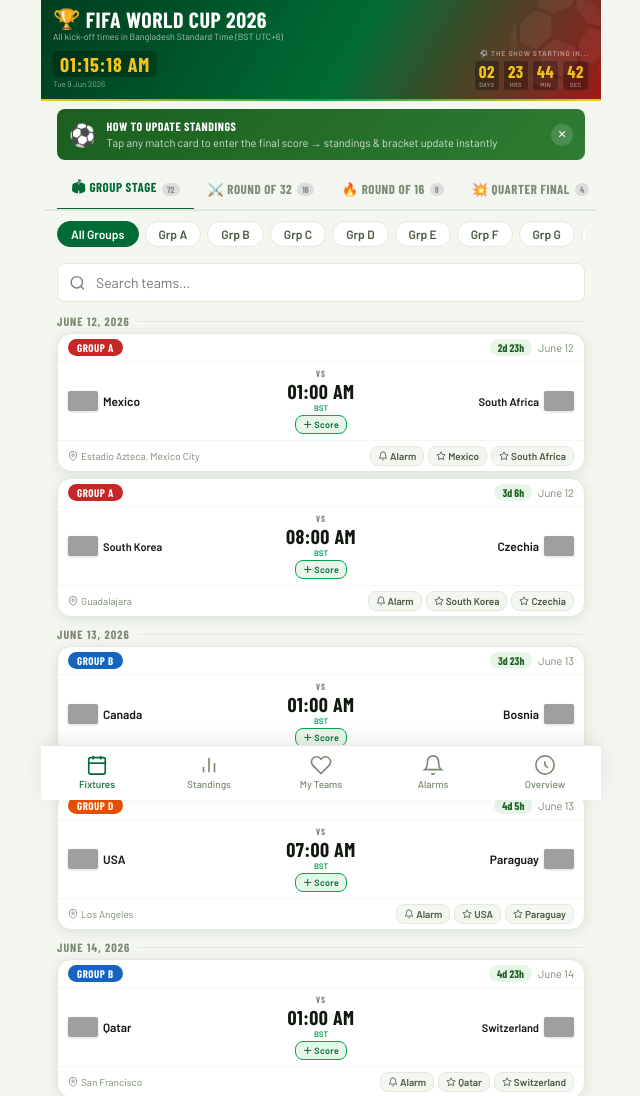
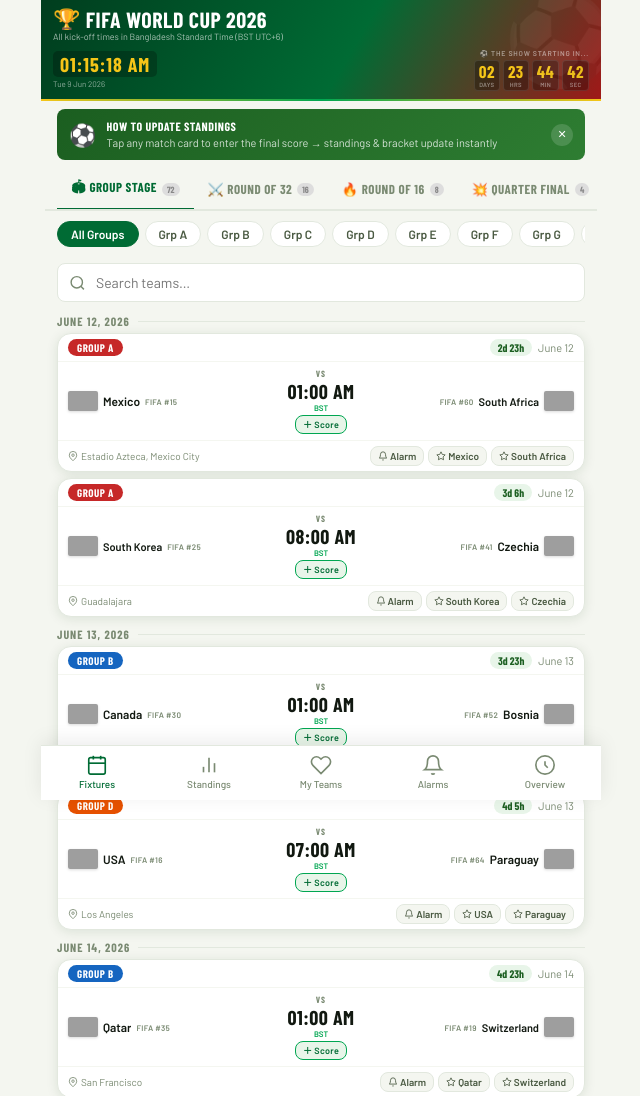
Before and after one commit to Lotuspro57/FIFA-WC26-Fixture, a plain HTML site: page index.html in a window 1280 px wide. Shown: the top 1096 px of the page, without its empty margins (319-959 px from the left). Drawn offline with nearby package versions, Linux system fonts and the light colour scheme; grey boxes are pictures that could not be loaded; a web font is replaced by a local one.

Commit message:
Add files via upload

```diff
--- a/index.html
+++ b/index.html
@@ -1040,6 +1040,16 @@
   background: var(--green-dark);
   border-radius: 3px;
   padding: 1px 4px;
+}
+.fifa-rank {
+  font-size: 8px;
+  font-weight: 700;
+  color: var(--text-muted);
+  letter-spacing: 0.3px;
+  line-height: 1;
+  margin-top: 1px;
+  display: block;
+  text-align: center;
 }
 .tap-score-btn {
   font-size: 9px;
@@ -1538,6 +1548,25 @@
 }
 // ─────────────────────────────────────────────────────────────────────────────
 
+// ── FIFA RANKINGS (April 2026 update) ────────────────────────────────────────
+const FIFA_RANK = {
+  'France':1,'Spain':2,'Argentina':3,'England':4,'Portugal':5,
+  'Brazil':6,'Netherlands':7,'Morocco':8,'Belgium':9,'Germany':10,
+  'Croatia':11,'Colombia':13,'Senegal':14,'Mexico':15,'USA':16,
+  'Uruguay':17,'Japan':18,'Switzerland':19,'Iran':21,'Austria':23,
+  'Ecuador':24,'South Korea':25,'Australia':26,'Egypt':29,'Canada':30,
+  'Ivory Coast':33,'Qatar':35,'Algeria':36,'Sweden':39,'Tunisia':40,
+  'Czechia':41,'Türkiye':42,'Norway':44,'Scotland':47,'DR Congo':51,
+  'Bosnia':52,'Panama':53,'Saudi Arabia':57,'South Africa':60,'Iraq':61,
+  'Uzbekistan':62,'Paraguay':64,'Ghana':65,'Jordan':68,'Cape Verde':70,
+  'Curaçao':81,'Haiti':83,'New Zealand':95,
+};
+function rankBadge(name) {
+  const r = FIFA_RANK[name];
+  return r ? `<span class="fifa-rank">FIFA #${r}</span>` : '';
+}
+// ── END FIFA RANKINGS ────────────────────────────────────────────────────────
+
 let favTeams = [];
 let alarms = [];
 let scores = {};
@@ -1679,11 +1708,13 @@
       <div class="team-col">
         <div class="team-flag">${m.f1}</div>
         <div class="team-name" style="${s1}">${teamName1}</div>
+        ${rankBadge(m.t1)}
       </div>
       <div class="vs-col">${centre}</div>
       <div class="team-col">
         <div class="team-flag">${m.f2}</div>
         <div class="team-name" style="${s2}">${teamName2}</div>
+        ${rankBadge(m.t2)}
       </div>
     </div>
     <div class="card-footer">
```
